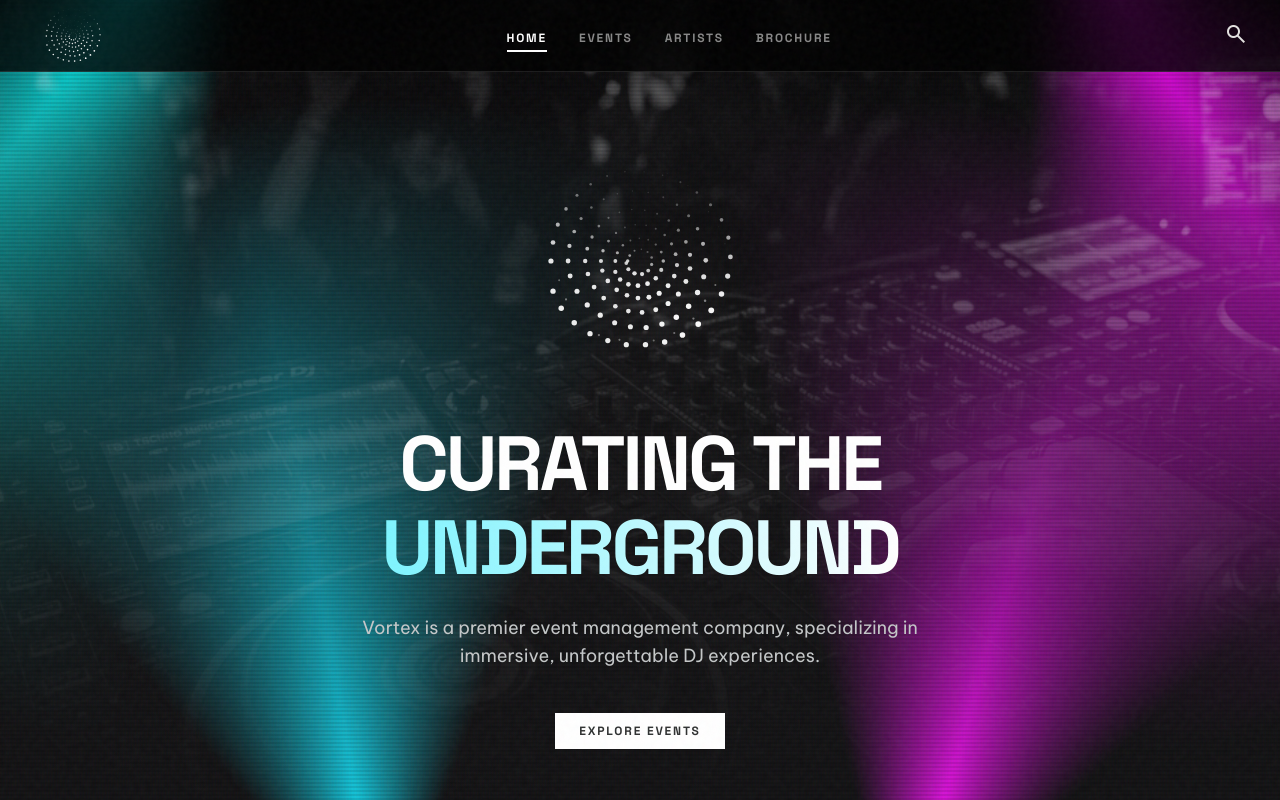
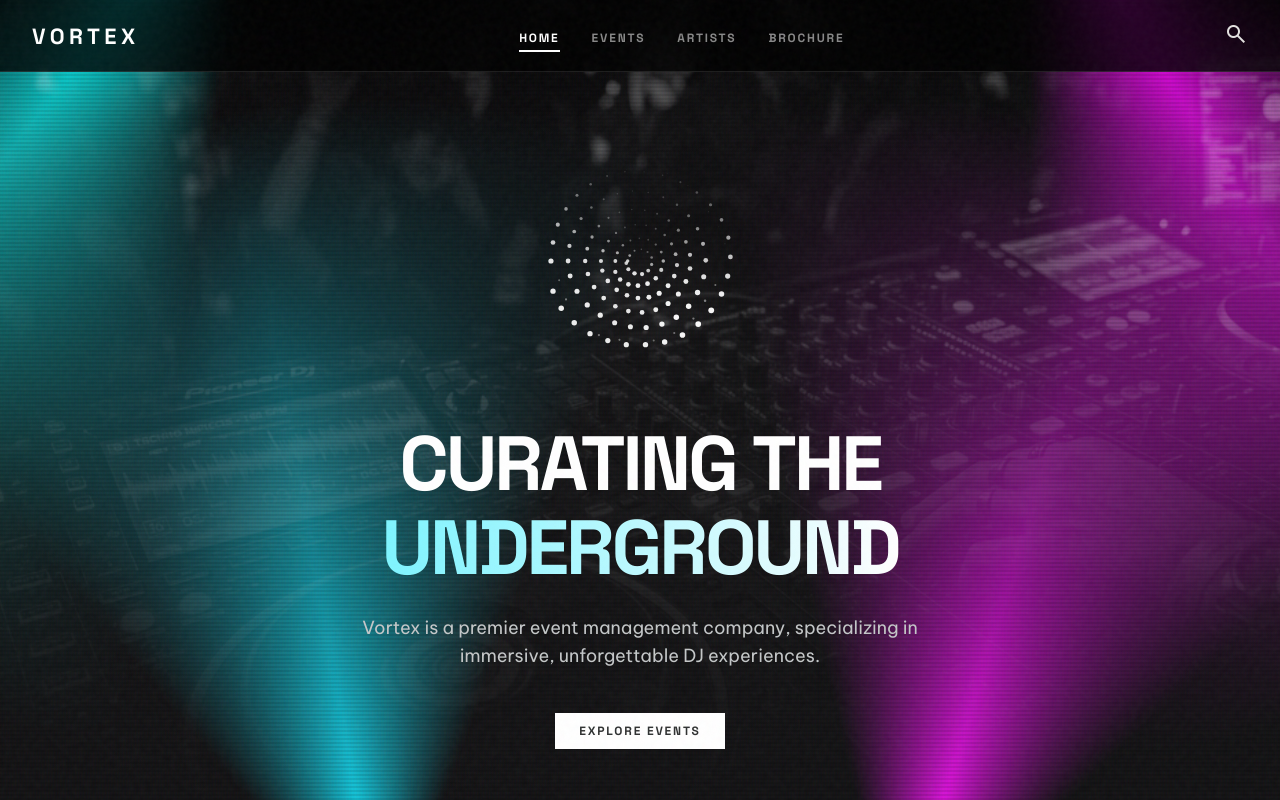
Before and after one commit to romeoantony/vortex, a React (Vite) app: page / in a window 1280 px wide. Shown: the top 800 px of the page. Built offline with nearby package versions, Linux system fonts and the light colour scheme.

Commit message:
Replace logo image with text 'VORTEX' in Navbar

```diff
--- a/src/components/Navbar.jsx
+++ b/src/components/Navbar.jsx
@@ -29,7 +29,7 @@ export default function Navbar() {
         style={{ background: scrolled ? 'rgba(0,0,0,0.95)' : 'rgba(0,0,0,0.8)' }}
       >
         <Link to="/" className="navbar__logo">
-          <img src="/assets/images/logo.svg" alt="Vortex" style={{ height: '72px', filter: 'drop-shadow(0 0 10px rgba(255,255,255,0.2))' }} />
+          VORTEX
         </Link>
 
         <ul className={`navbar__links${menuOpen ? ' open' : ''}`}>
```
